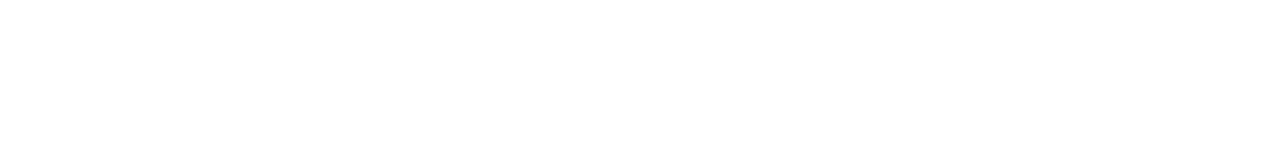
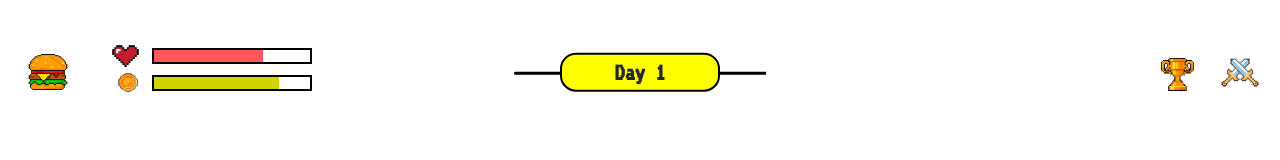
Before and after one commit to debugwithakshay/hook, a plain HTML site: page index.html in a window 1280 px wide. Drawn offline with Linux system fonts and the light colour scheme.

Commit message:
added dashboard header

```diff
--- a/dashboard/header.css
+++ b/dashboard/header.css
@@ -0,0 +1,127 @@
+/* this is dashboard header */
+.dashboard_header {
+  width: 100%;
+  height: 7rem;
+  display: flex;
+  align-items: center;
+  position: relative;
+}
+
+/* progress menu */
+.icon--burger {
+  width: 4rem;
+  margin-right: 2rem;
+}
+
+/* status box */
+.dashboard_header .status_box {
+  display: flex;
+  flex-direction: column;
+}
+
+.health_box,
+.coin_box {
+  display: flex;
+  align-items: center;
+  gap: 0.5rem;
+  justify-content: space-between;
+}
+
+.status_box .bar {
+  width: 10rem;
+  height: 1rem;
+  border: 2px solid black;
+  position: relative;
+}
+
+.icon--heart {
+  width: 1.7rem;
+}
+
+.icon--coin {
+  width: 2rem;
+}
+
+.healthbar::after {
+  content: "";
+  background-color: rgb(255, 87, 87);
+  position: absolute;
+  width: 70%;
+  height: 100%;
+  top: 0;
+  left: 0;
+}
+
+.coinbar::after {
+  content: "";
+  background-color: rgb(211, 211, 0);
+  position: absolute;
+  width: 80%;
+  height: 100%;
+  top: 0;
+  left: 0;
+}
+
+/* daybox */
+
+.dashboard_header .day_box {
+  width: 10rem;
+  border: 2px solid black;
+  font-family: "Pixelated";
+  padding: 0.3rem 2rem;
+  text-align: center;
+  border-radius: 1rem;
+  background-color: yellow;
+  position: absolute;
+  top: 50%;
+  left: 50%;
+  transform: translate(-50%, -50%);
+}
+
+.dashboard_header .day_box::after {
+  content: "";
+  width: 3rem;
+  height: 3px;
+  background-color: black;
+  position: absolute;
+  left: -3rem;
+  top: 50%;
+  border-top-left-radius: 5px;
+  border-bottom-left-radius: 5px;
+}
+
+.dashboard_header .day_box::before {
+  content: "";
+  width: 3rem;
+  height: 3px;
+  background-color: black;
+  position: absolute;
+  right: -3rem;
+  top: 50%;
+  border-top-left-radius: 5px;
+  border-bottom-left-radius: 5px;
+}
+
+.day_box h1 {
+  font-size: 1.6rem;
+  color: rgb(39, 39, 39);
+}
+
+/* dashboard-header right */
+.dashboard_header--right {
+  display: flex;
+  align-items: center;
+  position: absolute;
+  right: 0;
+}
+
+/* rank */
+
+.icon--cup {
+  width: 5rem;
+}
+
+/* battlefield */
+.icon--sword {
+  width: 3rem;
+}
--- a/index.html
+++ b/index.html
@@ -13,7 +13,30 @@
   <body>
     <main>
       <!-- Dashboard -->
-
+      <div class="dashboard_header">
+        <img
+          src="assets/burger_menu.png"
+          alt="Progress Menu"
+          class="icon--burger"
+        />
+        <div class="status_box">
+          <div class="health_box">
+            <img src="assets/heart.png" alt="health" class="icon--heart" />
+            <div class="healthbar bar"></div>
+          </div>
+          <div class="coin_box">
+            <img src="assets/coin.png" alt="coin" class="icon--coin" />
+            <div class="coinbar bar"></div>
+          </div>
+        </div>
+        <div class="day_box">
+          <h1>Day <span class="day">1</span></h1>
+        </div>
+        <div class="dashboard_header--right">
+          <img src="assets/cup.png" alt="rank" class="icon--cup" />
+          <img src="assets/sword.png" alt="battlefield" class="icon--sword" />
+        </div>
+      </div>
       <!-- progress -->
 
       <!-- rank -->
```
Also changed, not shown: assets/burger_menu.png (added), assets/coin.png (added), assets/cup.png (added), assets/heart.png (added), assets/sword.png (added).
